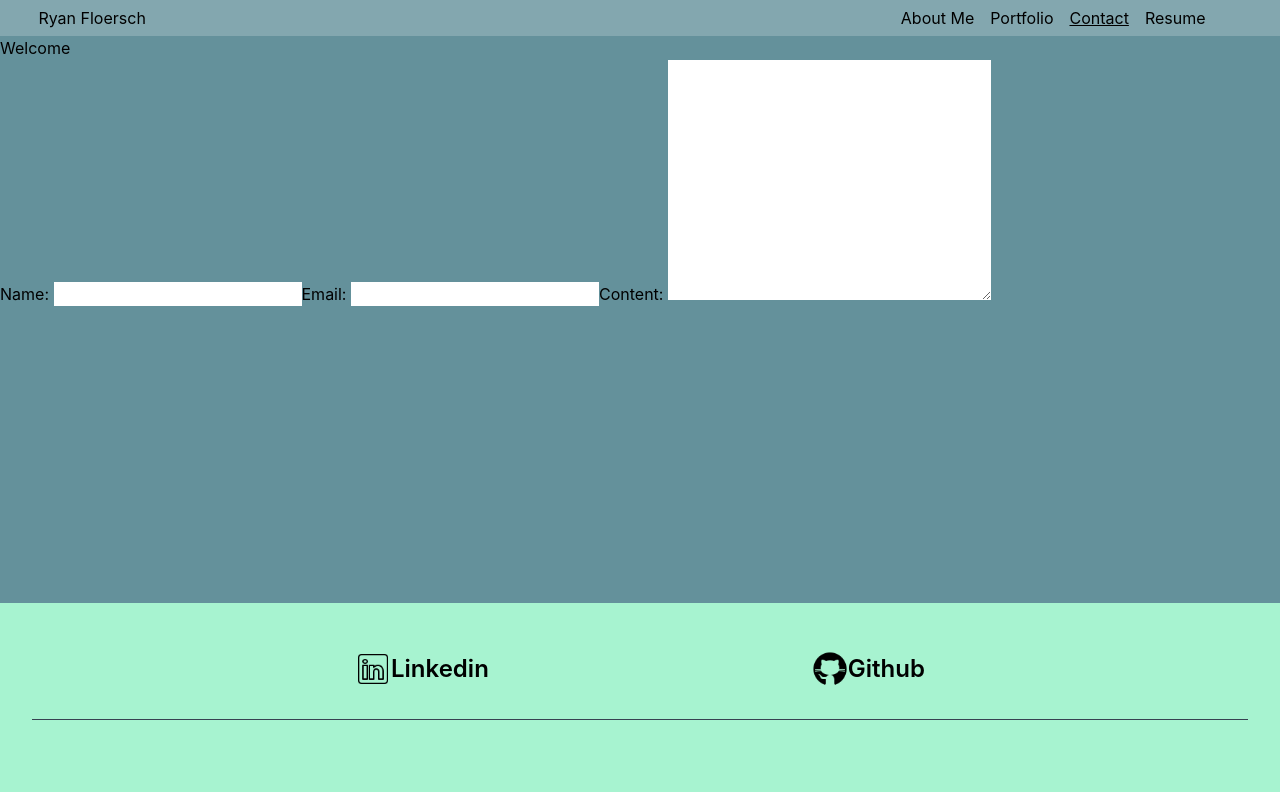
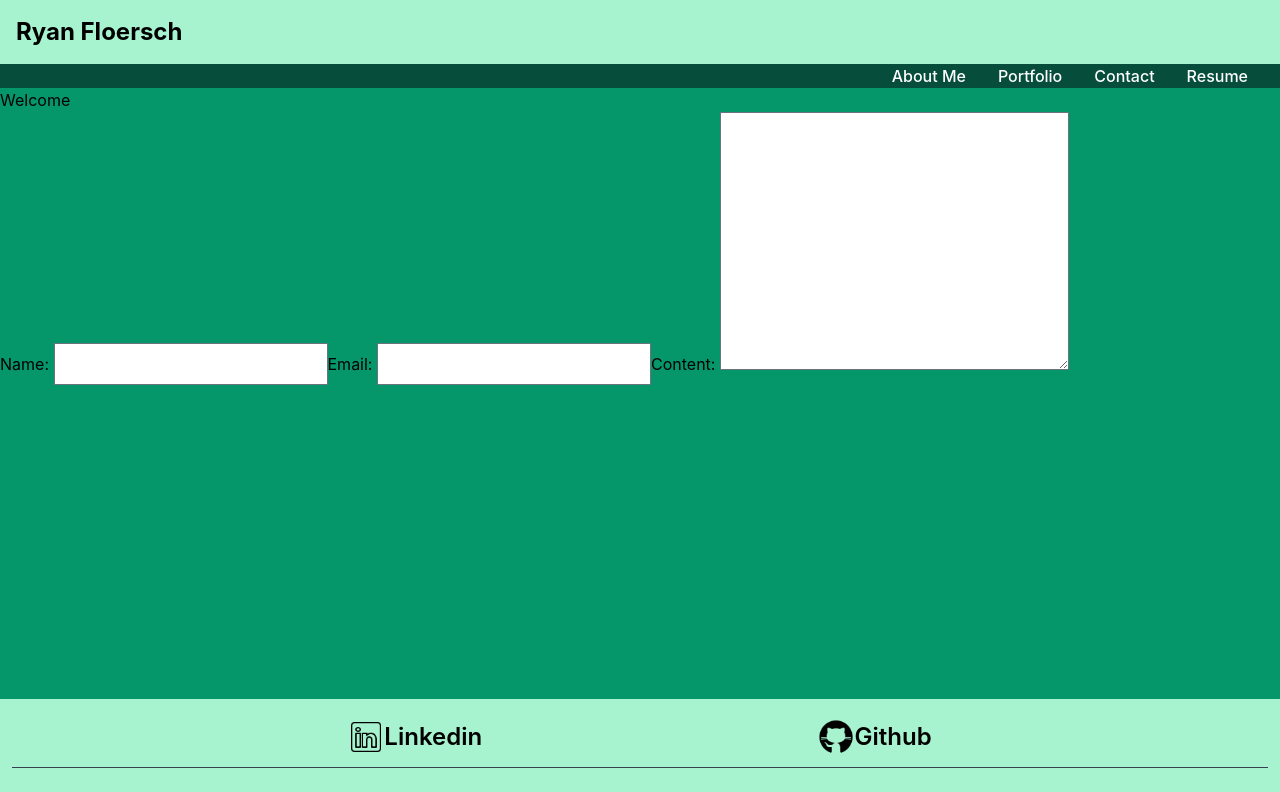
Before and after one commit to RyanmFloersch/portfolio, a React (Create React App) app in the folder client/: page /contact in a window 1280 px wide. Shown: the top 792 px of the page. Built offline with nearby package versions, Linux system fonts and the light colour scheme.

Commit message:
Added flowbite to add js functionality to components. Also updated styles using tailwind. Updated the header and navbar as well as changed the color styling a bit

```diff
--- a/client/package.json
+++ b/client/package.json
@@ -8,6 +8,7 @@
     "@testing-library/react": "^13.4.0",
     "@testing-library/user-event": "^13.5.0",
     "axios": "^1.4.0",
+    "flowbite": "^1.6.5",
     "react": "^18.2.0",
     "react-dom": "^18.2.0",
     "react-router-dom": "^6.11.1",
--- a/client/src/App.js
+++ b/client/src/App.js
@@ -1,4 +1,4 @@
-import { Routes, Route, Navigate } from 'react-router-dom';
+import { Routes, Route } from 'react-router-dom';
 import Header from './components/Header';
 import Footer from './components/Footer';
 
@@ -7,6 +7,7 @@ import Portfolio from './pages/Portfolio';
 import Contact from './pages/Contact';
 
 // import 'tailwindcss';
+// import 'flowbite';
 
 
 function App() {
@@ -14,7 +15,7 @@ function App() {
 
   return (
     <>
-      <body className="flex flex-col min-h-screen">
+      <div className="flex flex-col min-h-screen bg-emerald-600">
           <Header />
 
           <Routes>
@@ -26,7 +27,11 @@ function App() {
 
 
         <Footer />
-      </body>
+        {/* <script src="../path/to/flowbite/dist/flowbite.min.js"></script> */}
+
+      </div>
+      <script src="../path/to/flowbite/dist/flowbite.min.js"></script>
+
     </>
   );
 }
--- a/client/src/components/Footer.js
+++ b/client/src/components/Footer.js
@@ -5,19 +5,19 @@ function Footer(props) {
 
     return (
 
-        <footer className=" mt-auto w-full  p-4 bg-emerald-200 ">
-            <div className = "w-full max-w-screen-xs mx-auto p-4 md:py-8">
+        <footer className=" mt-auto w-full  p-1 bg-emerald-200 ">
+            <div className = "w-full max-w-screen-xs mx-auto md:py-4 p-2 ">
                 <div className="sm:flex sm:items-center sm:justify-evenly ">
                     <a href="https://www.linkedin.com/in/ryan-floersch-295993156/" className="flex items-center mb-4 sm:mb-0">
-                        <img src="/icons8-linkedin-50.png" className="h-9" alt="Linkedin Logo" />
-                        <span className="self-center text-2xl font-semibold whitespace-nowrap ">Linkedin</span>
+                        <img src="/icons8-linkedin-50.png" className="md:h-9 h-5 " alt="Linkedin Logo" />
+                        <span className="self-center md:text-2xl text-2sm font-semibold whitespace-nowrap ">Linkedin</span>
                     </a>
                     <a href="https://github.com/RyanmFloersch" className="flex items-center mb-4 sm:mb-0">
-                        <img src="/icons8-github-50.png" className="h-9"  alt="Linkedin Logo" />
-                        <span className="self-center text-2xl font-semibold whitespace-nowrap ">Github</span>
+                        <img src="/icons8-github-50.png" className="md:h-9 h-5"  alt="Linkedin Logo" />
+                        <span className="self-center md:text-2xl text-2sm font-semibold whitespace-nowrap ">Github</span>
                     </a>
                 </div>
-                <hr className="my-6 border-gray-200 sm:mx-auto border-gray-700 lg:my-8"/>
+                <hr className="lg:my-3 my-0 border-gray-200 sm:mx-auto border-gray-700 "/>
             </div>
 
         </footer>
--- a/client/src/components/Header.js
+++ b/client/src/components/Header.js
@@ -5,9 +5,15 @@ function Header(props) {
 
     return (
 
-        <header className="sticky">
-            <h1>Ryan Floersch</h1>
+        <header className="  bg-emerald-200">
+            <nav>
+                <div className="flex flex-wrap justify-start items-center  max-w-screen-xl p-4">
+                    <NavLink to="/"><span className="text-2xl font-bold whitespace-nowrap">Ryan Floersch</span></NavLink>
+                </div>
+            </nav>
+
             <Navigation />
+
         </header>
 
     );
--- a/client/src/components/Navigation.js
+++ b/client/src/components/Navigation.js
@@ -1,23 +1,31 @@
 
-import {NavLink} from "react-router-dom";
+import { NavLink } from "react-router-dom";
 
-
+import 'flowbite';
 
 function Navigation() {
 
 
     return (
-        <>
-                <nav>
-                    <>
-                        <NavLink to="/">About Me</NavLink>
-                        <NavLink to="/portfolio">Portfolio</NavLink>
-                        <NavLink to="/contact">Contact</NavLink>
-                        <NavLink to="/resume">Resume</NavLink>
-                    </>
-                </nav>
+        <div className="bg-emerald-900">
 
-        </>
+            <button data-collapse-toggle="navbar-default" type="button" className="inline-flex items-center p-2 ml-3 text-sm text-gray-500 rounded-lg bg-emerald-200 md:hidden hover:bg-gray-100 focus:outline-none focus:ring-2 focus:ring-gray-200 my-3 " aria-controls="navbar-default" area-expanded="false">
+                <span className="sr-only">Open main menu</span>
+                <svg class="w-6 h-6" aria-hidden="true" fill="currentColor" viewBox="0 0 20 20" xmlns="http://www.w3.org/2000/svg"><path fill-rule="evenodd" d="M3 5a1 1 0 011-1h12a1 1 0 110 2H4a1 1 0 01-1-1zM3 10a1 1 0 011-1h12a1 1 0 110 2H4a1 1 0 01-1-1zM3 15a1 1 0 011-1h12a1 1 0 110 2H4a1 1 0 01-1-1z" clip-rule="evenodd"></path></svg>
+
+            </button>
+
+            <div class="hidden w-full md:block md:w-auto " id="navbar-default">
+                <ul class="font-medium  flex flex-col justify-end p-4 md:p-0 mt-4 md:mr-8  border border-gray-100 rounded-lg   md:flex-row md:space-x-8 md:mt-0 md:border-0  ">
+                    <NavLink className={"block text-white  py-2 pl-3 pr-4 text-gray-900 rounded hover:bg-gray-100 md:hover:bg-transparent md:border-0 md:hover:text-blue-700 md:p-0 dark:text-white md:dark:hover:text-blue-500 dark:hover:bg-gray-700 dark:hover:text-white md:dark:hover:bg-transparent"} to="/">About Me</NavLink>
+                    <NavLink className={"block text-white py-2 pl-3 pr-4 text-gray-900 rounded hover:bg-gray-100 md:hover:bg-transparent md:border-0 md:hover:text-blue-700 md:p-0 dark:text-white md:dark:hover:text-blue-500 dark:hover:bg-gray-700 dark:hover:text-white md:dark:hover:bg-transparent"} to="/portfolio">Portfolio</NavLink>
+                    <NavLink className={"block text-white py-2 pl-3 pr-4 text-gray-900 rounded hover:bg-gray-100 md:hover:bg-transparent md:border-0 md:hover:text-blue-700 md:p-0 dark:text-white md:dark:hover:text-blue-500 dark:hover:bg-gray-700 dark:hover:text-white md:dark:hover:bg-transparent"} to="/contact">Contact</NavLink>
+                    <NavLink className={"block text-white py-2 pl-3 pr-4 text-gray-900 rounded hover:bg-gray-100 md:hover:bg-transparent md:border-0 md:hover:text-blue-700 md:p-0 dark:text-white md:dark:hover:text-blue-500 dark:hover:bg-gray-700 dark:hover:text-white md:dark:hover:bg-transparent"} to="/resume">Resume</NavLink>
+                </ul>
+            </div>
+
+
+        </div>
     );
 }
 
--- a/client/src/index.css
+++ b/client/src/index.css
@@ -25,11 +25,12 @@
 
 body {
   margin: 0;
+
   font-family: var(--primary-font);
   -webkit-font-smoothing: antialiased;
   -moz-osx-font-smoothing: grayscale;
   /* background-image: url('../public/annie-spratt-xvU-X0GV9-o-unsplash.jpg');   */
-  background-color: var(--background-color);
+  /* background-color: var(--background-color); */
 
 }
 
@@ -40,50 +41,6 @@ body {
 }
 
 /* Custom Styles */
-
-header{
-  position: sticky;
-  top: 0;
-  display: flex;
-  justify-content: space-between;
-  align-items: center;
-  padding: 6px 3%;
-  /* display: flex;
-  justify-content: space-between;
-  */
-  /* align-items: center; */
-  /* background-image: url("../public/banner-g25938a906_1920.jpg");
-  background-repeat: 'no-repeat';
-  background-size:cover; */
-  background-color: var(--primary-color);
-  color: #000000;
-
-}
-
-
-header  nav{
-  display: flex;
-  gap: 1rem;
-  padding: 0px 3%;
-
-
-}
-
-header  nav a {
-  text-decoration: none;
-
-  color: #000000;
-
-  text-decoration: none;
-}
-
-/* header nav a:not(:last-child), header nav span{
-  margin-right: 8px
-} */
-header  nav a.active,
-header  nav a:hover {
-  text-decoration: underline;
-}
 
 
 
--- a/client/tailwind.config.js
+++ b/client/tailwind.config.js
@@ -1,7 +1,8 @@
 /** @type {import('tailwindcss').Config} */
 module.exports = {
   content: [
-    "./src/**/*.{js,jsx,ts,tsx}"
+    "./src/**/*.{js,jsx,ts,tsx}",
+    "./node_modules/flowbite/**/*.js"
   ],
   theme: {
     extend: {},
@@ -23,5 +24,8 @@ module.exports = {
       // => @media (min-width: 1536px) { ... }
     }
   },
-  plugins: [],
+  plugins: [
+    require('flowbite/plugin')
+
+  ],
 }
```
Also changed, not shown: 1 other file (tests, documents, lock files or other folders).
